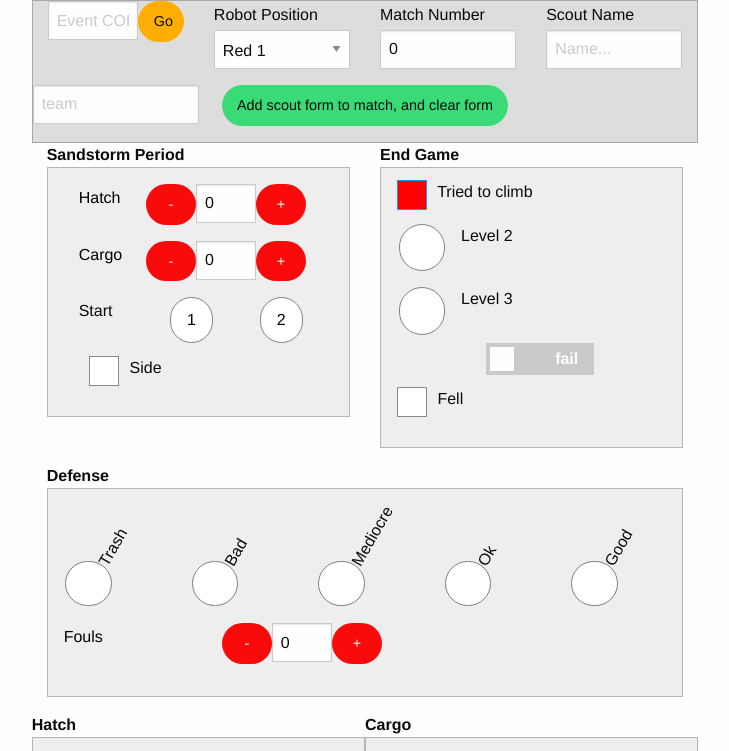
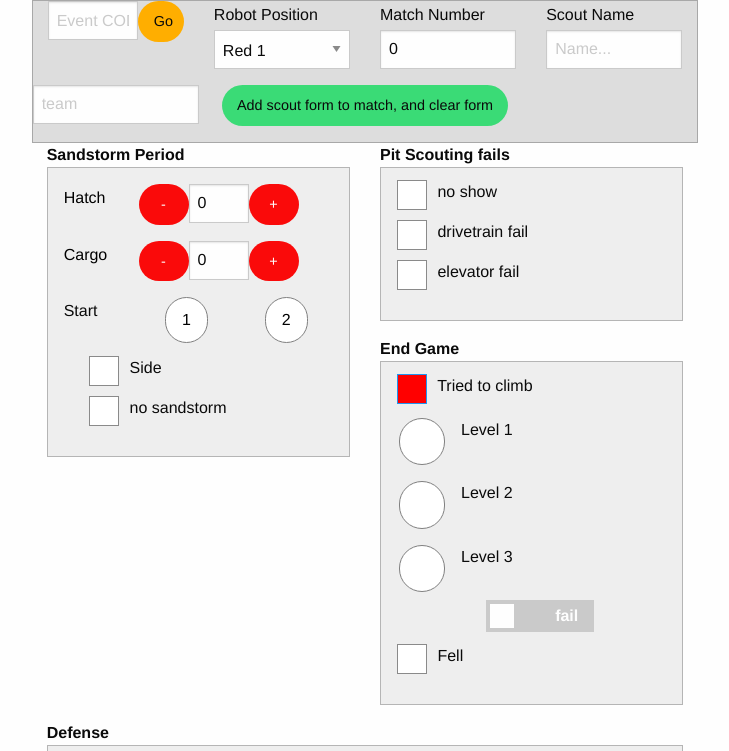
Before and after one commit to szecket/686ObjectiveScouting2019, an Electron app: page index.html in a window 1000 px wide. Both pictures are taken after a click on the label "Tried to climb". Shown: the top 751 px of the page, without its empty margins (135-864 px from the left). Drawn offline with nearby package versions, Linux system fonts and the light colour scheme.

Commit message:
update for pits

```diff
--- a/index.html
+++ b/index.html
@@ -63,7 +63,6 @@
           <div class="small-6 cell">
             <strong>Sandstorm Period</strong>
             <div id='ss' class="callout light tall">
-          <div class='grid-container'>
               <div class=" grid-x grid-padding-x">
                 <div class='small-3 cell'>
                   <label class='color-dark'>Hatch</label>
@@ -102,6 +101,7 @@
                 </div>
               </div>
               <div class=" grid-x grid-padding-x">
+                <div class='cell auto'>
                   <div class="checkbox">
                     <label for='ssside'>
                       <input type="checkbox" id="ssside" name="ssside">
@@ -110,11 +110,18 @@
                     </div>
                   </div>
                 </div>
+              <div class=" grid-x grid-padding-x">
+                <div class='cell auto'>
+                  <div class="checkbox">
+                    <label for='nosand'>
+                      <input type="checkbox" id="nosand" name="nosand">
+                      <span class="custom-checkbox"></span>
+                      no sandstorm
+                    </label>
                   </div>
-
-
-
-
+                </div>
+              </div>
+              </div>
             </div>
 
 
@@ -122,6 +129,40 @@
 
             <!-- RIGHT SIDE -->
             <div class="small-6 cell">
+              <strong>Pit Scouting fails</strong>
+              <div class="callout light tall">
+                <div class="button-group vertical round toggle ">
+                  <div class=" grid-x">
+                    <div class='cell small-16'>
+                      <div class="checkbox">
+                        <label for='noshow'>
+                          <input type="checkbox" id="noshow" name="noshow">
+                          <span class="custom-checkbox"></span>
+                          no show
+                        </label>
+                      </div>
+                    </div>
+                    <div class='cell small-16'>
+                      <div class="checkbox">
+                        <label for='drivetrainbroke'>
+                          <input type="checkbox" id="drivetrainbroke" name="drivetrainbroke">
+                          <span class="custom-checkbox"></span>
+                          drivetrain fail
+                        </label>
+                      </div>
+                    </div>
+                    <div class='cell small-16'>
+                      <div class="checkbox">
+                        <label for='elevatorbroke'>
+                          <input type="checkbox" id="elevatorbroke" name="elevatorbroke">
+                          <span class="custom-checkbox"></span>
+                          elevator fail
+                        </label>
+                      </div>
+                    </div>
+                  </div>
+                </div>
+              </div>
 
               <strong>End Game</strong>
               <div class="callout light tall">
@@ -138,6 +179,13 @@
                         </label>
                       </div>
                     </div>
+                  </div>
+                  <div id='climbl1' class=" grid-x" style='display:none;'>
+                    <div class='cell shrink'>
+                      <input type="radio" id="climb1" name="climb" value="l1">
+                      <label class="button" for="climb1">O</label>
+                    </div>
+                    <div class="cell shrink breathe left">Level 1</div>
                   </div>
                   <div id='climbl2' class=" grid-x" style='display:none;'>
                     <div class='cell shrink'>
--- a/js/app.js
+++ b/js/app.js
@@ -217,6 +217,7 @@ $('#triedToClimb').on("change",function(){
   climbTest();
 })
 function climbTest(){
+  $('#triedToClimb').prop('checked') ? $('#climbl1').show() : $('#climbl1').hide()
   $('#triedToClimb').prop('checked') ? $('#climbl2').show() : $('#climbl2').hide()
   $('#triedToClimb').prop('checked') ? $('#climbl3').show() : $('#climbl3').hide()
   $('#triedToClimb').prop('checked') ? $('#climbSuccess').show() : $('#climbSuccess').hide()
@@ -234,6 +235,7 @@ function clearValues(){
   $position = $('#position').val();
   $('input[type=number]').val('0');
   $('input[type=text]').val('');
+  $('input[type=checkbox]').prop( "checked",false );
   $('textarea').val('')
   $('#teamNumber').val('');
   if (matchNumber>0){
@@ -318,6 +320,11 @@ $('#submit-form').click(function(){
     	startLevel:$('input[name=startLevel]:checked').val(),
     	side:$('#ssside').prop('checked'),
       fell:$('#fell').prop('checked'),
+      comments:$('textarea[name=endgameComments]').val(),
+      noshow:$('#noshow').prop('checked'),
+      nosand:$('#nosand').prop('checked'),
+      drivetrainbroke:$('#drivetrainbroke').prop('checked'),
+      elevatorbroke:$('#elevatorbroke').prop('checked'),
     }
     var serializedData = $.param(params);
     console.log('serializedData',serializedData)
@@ -359,8 +366,8 @@ $('#submit-form').click(function(){
       //   $
       // };
       $requiredSatisfied = false;
+      clearValues();
       climbTest();
-      clearValues();
       checkReq();
       clearInterval(interval);
       interval=false;
--- a/scss/_base.scss
+++ b/scss/_base.scss
@@ -79,6 +79,9 @@ button {
 }
 label {
 	font-size:1rem !important;
+	&.small {
+		font-size:0.7rem !important;
+	}
 }
 input {
 	&.hundred {
```
Also changed, not shown: css/app.css. Lines whose indentation alone changed are shown as unchanged.
